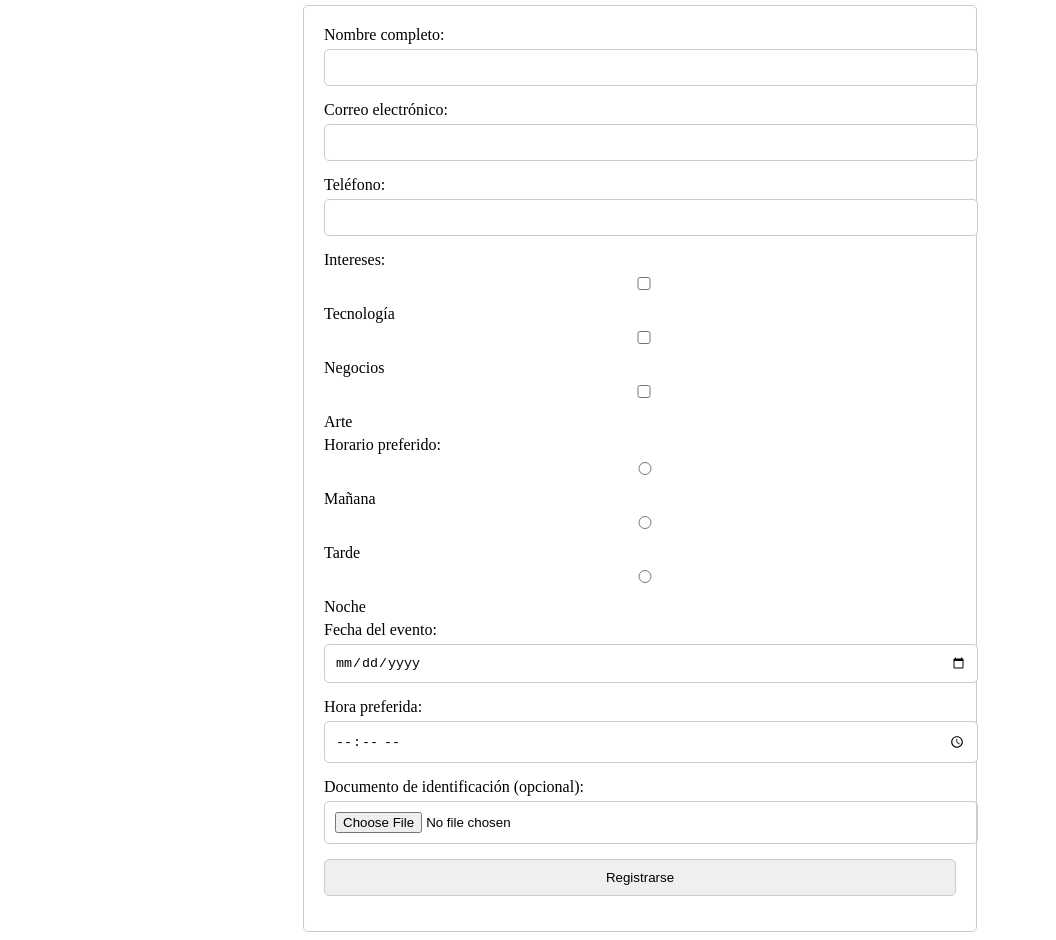
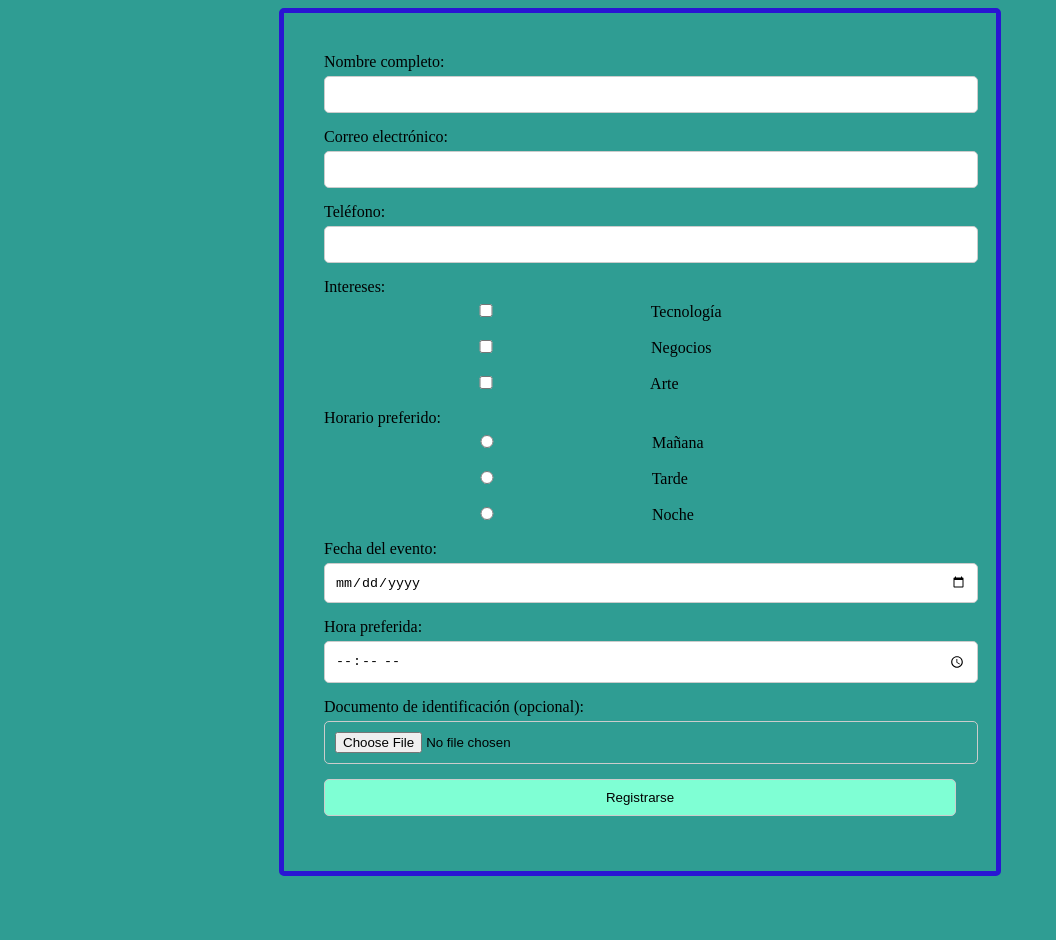
Before and after one commit to goldentgd/Javascriptavanzado, a plain HTML site: page proyectoFormulario/forms.html in a window 1280 px wide. Shown: the part 75-1015 px from the top of the page, without its empty margins (0-1056 px from the left). After the commit the page ends 959 px from the top, so only its background shows below. Drawn offline with Linux system fonts and the light colour scheme.

Commit message:
cambio de estilos

```diff
--- a/proyectoFormulario/forms.html
+++ b/proyectoFormulario/forms.html
@@ -16,17 +16,17 @@
     <input type="email" id="correo" name="correo" required>
 
     <label for="telefono">Teléfono:</label>
-    <input type="tel" id="telefono" name="telefono" required>
+    <input type="tel" id="telefono" name="telefono" maxlength="10" required>
 
     <label>Intereses:</label>
-    <label><input type="checkbox" name="intereses" value="tecnología"> Tecnología</label>
-    <label><input type="checkbox" name="intereses" value="negocios"> Negocios</label>
-    <label><input type="checkbox" name="intereses" value="arte"> Arte</label>
+    <label><input type="checkbox" name="intereses" value="tecnología" id="check"> Tecnología</label>
+    <label><input type="checkbox" name="intereses" value="negocios" id="check"> Negocios</label>
+    <label><input type="checkbox" name="intereses" value="arte" id="check"> Arte</label>
 
     <label>Horario preferido:</label>
-    <label><input type="radio" name="horario" value="mañana" required> Mañana</label>
-    <label><input type="radio" name="horario" value="tarde"> Tarde</label>
-    <label><input type="radio" name="horario" value="noche"> Noche</label>
+    <label><input type="radio" name="horario" value="mañana" required id="check"> Mañana</label>
+    <label><input type="radio" name="horario" value="tarde" id="check"> Tarde</label>
+    <label><input type="radio" name="horario" value="noche" id="check"> Noche</label>
 
     <label for="fecha">Fecha del evento:</label>
     <input type="date" id="fecha" name="fecha" required>
--- a/proyectoFormulario/styles.css
+++ b/proyectoFormulario/styles.css
@@ -1,18 +1,43 @@
+body{
+    background-color: rgb(47 157 147);
+}
+h1{
+    font-size: 35px;
+    text-align: center;
+    margin-top: 20px;
+}
+
 form {
       width: 50%;
       margin: auto;
-      padding: 20px;
-      border: 1px solid #ccc;
+      padding: 40px;
+      border: 5px solid #2915d3;
       border-radius: 5px;
     }
     label {
       display: block;
       margin-bottom: 5px;
     }
-    input, select, button {
+    input, select{
       width: 100%;
       margin-bottom: 15px;
       padding: 10px;
       border: 1px solid #ccc;
       border-radius: 5px;
     }
+    button {
+      width: 100%;
+      margin-bottom: 15px;
+      padding: 10px;
+      border: 1px solid #ccc;
+      border-radius: 5px;
+      background-color: aquamarine;
+    }
+
+#check{
+      width: 50%;
+      margin-bottom: 15px;
+      padding: 10px;
+      border: 1px solid #ccc;
+      border-radius: 5px;
+}
--- a/proyectoFormulario/variables.js
+++ b/proyectoFormulario/variables.js
@@ -15,6 +15,22 @@
         alert('Por favor, completa todos los campos obligatorios.');
         return;
       }
+      if(telefono.length < 10) {
+        alert('El número de teléfono debe ser de 10 dígitos.');
+        return;
+      }
+      if(!/\S+@\S+\.\S+/.test(correo)) {
+        alert('Por favor, ingresa un correo electrónico válido, ejemplo: example@correo.com');
+        return;
+      }
+      if(!/^\d+$/.test(telefono)) {
+        alert('El número de teléfono debe contener solo dígitos.');
+        return;
+      }
+      if(new Date(fecha) < new Date()) {
+        alert('La fecha no puede ser anterior a hoy.');
+        return;
+      }
 
       // Si todo está bien
       alert('Registro exitoso. ¡Gracias por registrarte!');
```
